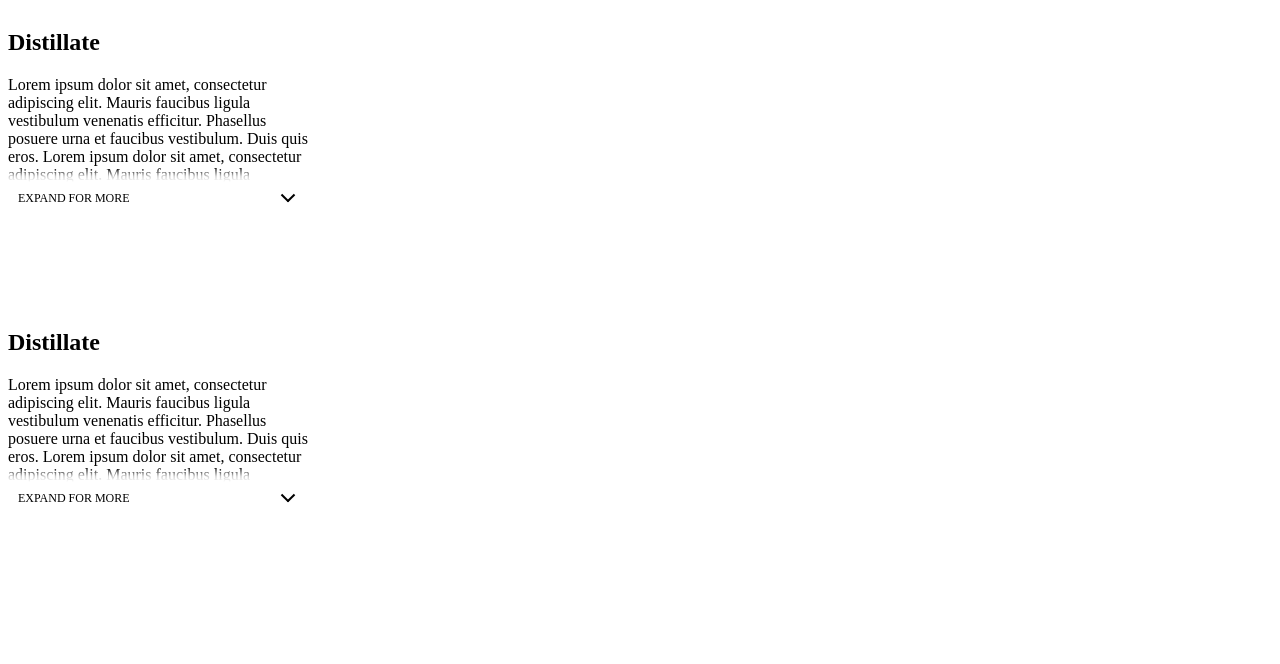
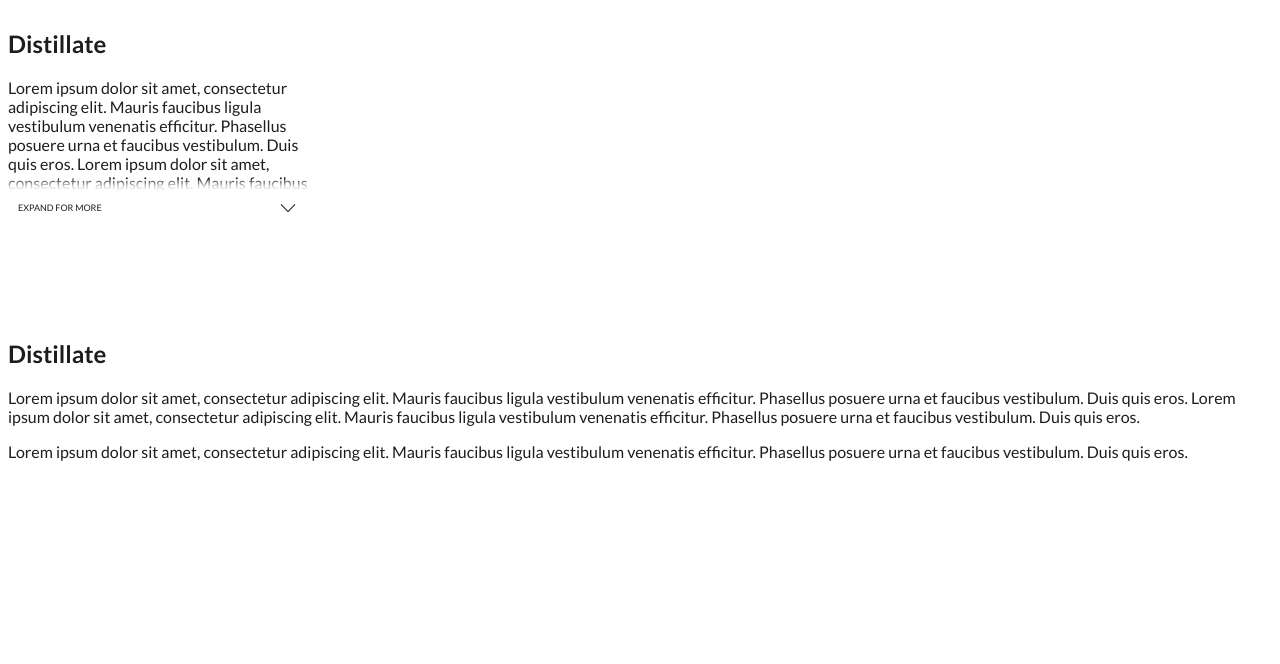
Before and after one commit to stamat/jquery.expandable, a plain HTML site: page index.html in a window 1280 px wide. Drawn offline with nearby package versions, Linux system fonts and the light colour scheme.

Commit message:
it works

```diff
--- a/index.html
+++ b/index.html
@@ -8,8 +8,21 @@
         <meta name="viewport" content="width=device-width, initial-scale=1, maximum-scale=1">
 
         <link rel="stylesheet" href="jquery.expandable.css">
+        <link href="https://fonts.googleapis.com/css?family=Lato:400,700&display=swap" rel="stylesheet">
+
         <style>
+            html, body {
+                font-family: 'Lato', sans-serif;
+                color: #1d1d1d;
+            }
 
+            .expandable .expand-bar {
+                font-size: 9px;
+            }
+
+            .to-expand {
+                padding-bottom: 20px;
+            }
         </style>
 
         <script type="text/javascript" src="https://ajax.googleapis.com/ajax/libs/jquery/1.11.3/jquery.min.js"></script>
@@ -19,14 +32,14 @@
         <div class="container">
             <main>
                 <section class="testing" style="width: 300px; padding-bottom: 100px;">
-                    <div class="description">
+                    <div class="description to-expand">
                         <h1>Distillate</h1>
                         <p>Lorem ipsum dolor sit amet, consectetur adipiscing elit. Mauris faucibus ligula vestibulum venenatis efficitur. Phasellus posuere urna et faucibus vestibulum. Duis quis eros. Lorem ipsum dolor sit amet, consectetur adipiscing elit. Mauris faucibus ligula vestibulum venenatis efficitur. Phasellus posuere urna et faucibus vestibulum. Duis quis eros.</p>
                         <p>Lorem ipsum dolor sit amet, consectetur adipiscing elit. Mauris faucibus ligula vestibulum venenatis efficitur. Phasellus posuere urna et faucibus vestibulum. Duis quis eros.</p>
                     </div>
                 </section>
-                <section class="testing" style="width: 300px; padding-bottom: 100px;">
-                    <div class="description">
+                <section class="testing" style="padding-bottom: 100px;">
+                    <div class="description2 to-expand">
                         <h1>Distillate</h1>
                         <p>Lorem ipsum dolor sit amet, consectetur adipiscing elit. Mauris faucibus ligula vestibulum venenatis efficitur. Phasellus posuere urna et faucibus vestibulum. Duis quis eros. Lorem ipsum dolor sit amet, consectetur adipiscing elit. Mauris faucibus ligula vestibulum venenatis efficitur. Phasellus posuere urna et faucibus vestibulum. Duis quis eros.</p>
                         <p>Lorem ipsum dolor sit amet, consectetur adipiscing elit. Mauris faucibus ligula vestibulum venenatis efficitur. Phasellus posuere urna et faucibus vestibulum. Duis quis eros.</p>
@@ -36,7 +49,15 @@
         </div>
         <script type="text/javascript">
             jQuery(document).ready(function() {
-                $('.description').expandable();
+                $('.description').expandable({
+                    height: 210
+                });
+                $('.description2').expandable({
+                    height: 210,
+                    expand_responsive : 960,
+                    no_less: true,
+                    offset: 30
+                });
             });
         </script>
     </body>
--- a/jquery.expandable.css
+++ b/jquery.expandable.css
@@ -57,22 +57,18 @@
 .expandable .expand-bar i::before, .expandable .expand-bar i::after {
     position: absolute;
     width: 10px;
-    height: 2px;
-    background: black;
+    height: 1px;
+    background: #1d1d1d;
     content: "";
     left: 5px;
 }
 
 .expandable .expand-bar i::before {
     transform: rotate(45deg);
-    top: 12px;
+    top: 13px;
 }
 
 .expandable .expand-bar i::after {
     transform: rotate(-45deg);
     top: 6px;
 }
-
-.to-expand {
-    padding-bottom: 20px;
-}
```
Also changed, not shown: jquery.expandable.js.
